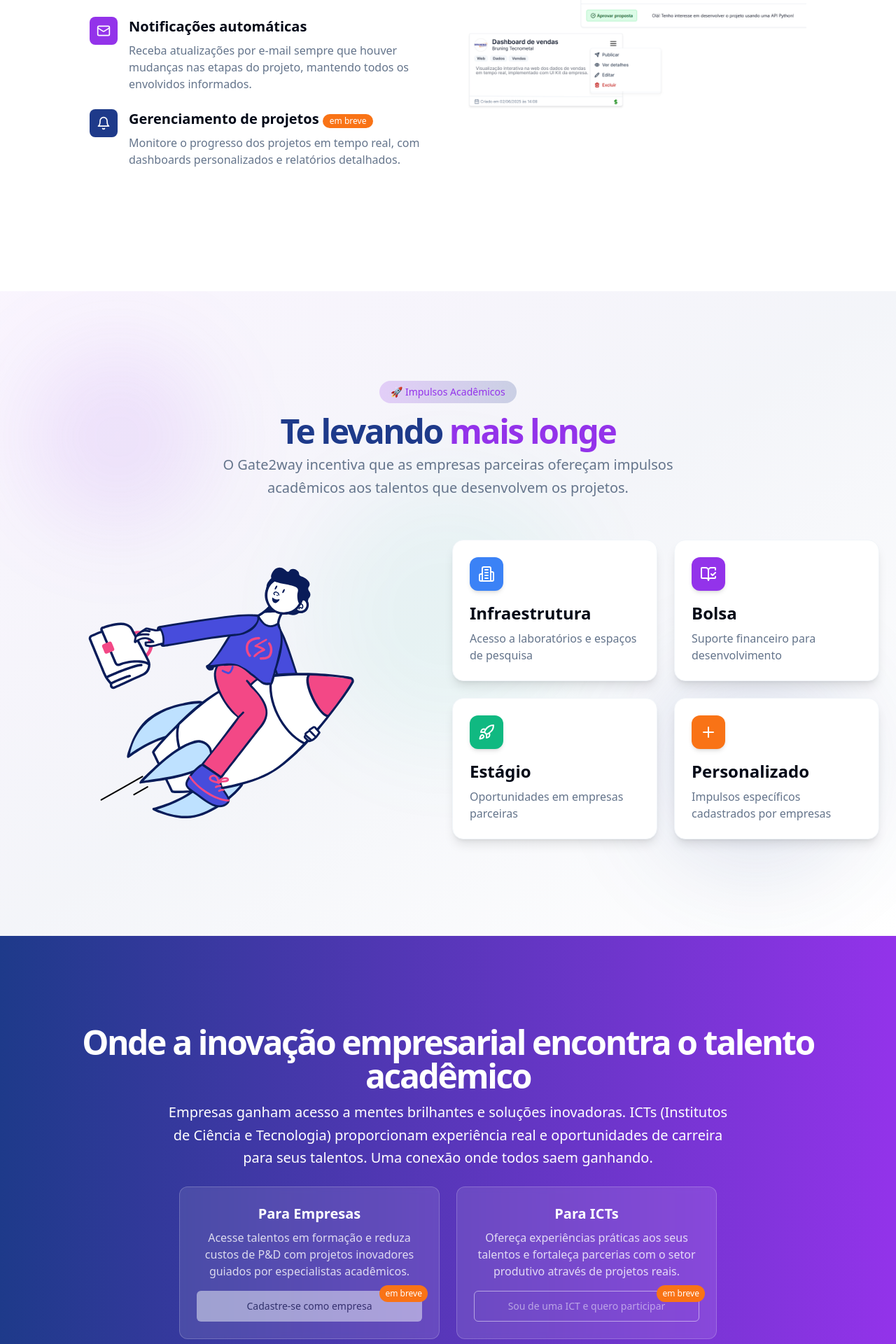
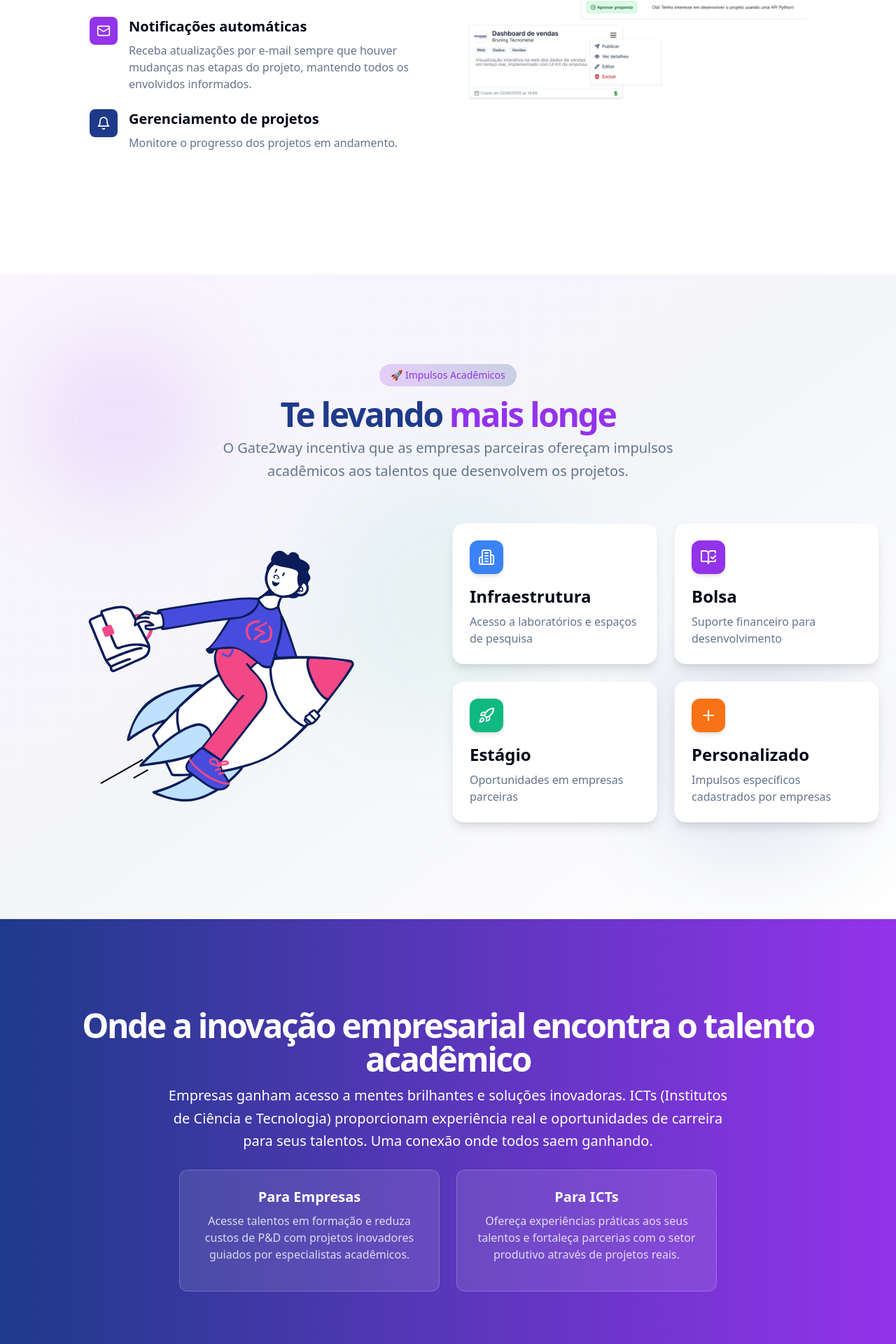
Before and after one commit to eduardobaptist/ga2way, a React (Vite) app: page / in a window 1280 px wide. Shown: the part 1339-3259 px from the top of the page at 70% size. Built offline with nearby package versions, Linux system fonts and the light colour scheme; no server answers.

Commit message:
fix: layout completo

```diff
--- a/src/pages/empresas/EmpresasList.jsx
+++ b/src/pages/empresas/EmpresasList.jsx
@@ -17,7 +17,7 @@ import {
   TableHeader,
   TableRow,
 } from "@/components/ui/table";
-import { Search, PlusCircle, Filter, Loader2 } from "lucide-react";
+import { Search, PlusCircle, Filter, Loader2, ImageOff } from "lucide-react";
 import { EmpresasActions } from "./EmpresasActions";
 import { Link } from "react-router-dom";
 import { toast } from "@/hooks/use-toast";
--- a/src/pages/home/Home.jsx
+++ b/src/pages/home/Home.jsx
@@ -19,7 +19,6 @@ import {
 } from "lucide-react";
 import { Player } from "@lottiefiles/react-lottie-player";
 import { Button } from "@/components/ui/button";
-import { Badge } from "@/components/ui/badge";
 
 export function Home() {
   const incentives = [
@@ -209,14 +208,10 @@ export function Home() {
                     <div className="flex items-center">
                       <h3 className="text-xl font-bold">
                         Gerenciamento de projetos{" "}
-                        <span className="inline-flex items-center rounded-full bg-orange-500 hover:bg-orange-500 text-white px-2.5 py-0.5 text-xs font-medium">
-                          em breve
-                        </span>
                       </h3>
                     </div>
                     <p className="text-muted-foreground">
-                      Monitore o progresso dos projetos em tempo real, com
-                      dashboards personalizados e relatórios detalhados.
+                      Monitore o progresso dos projetos em andamento.
                     </p>
                   </div>
                 </div>
@@ -340,22 +335,6 @@ export function Home() {
                     Acesse talentos em formação e reduza custos de P&D com
                     projetos inovadores guiados por especialistas acadêmicos.
                   </p>
-                  <div className="relative">
-                    <Button
-                      size="lg"
-                      variant="secondary"
-                      className="w-full"
-                      disabled
-                    >
-                      Cadastre-se como empresa
-                    </Button>
-                    <Badge
-                      variant="secondary"
-                      className="absolute -top-2 -right-2 bg-orange-500 hover:bg-orange-500 text-white border-0 text-xs font-medium px-2 py-1"
-                    >
-                      em breve
-                    </Badge>
-                  </div>
                 </div>
                 <div className="bg-white/10 backdrop-blur-sm p-6 rounded-xl border border-white/20">
                   <h3 className="text-xl font-semibold mb-2 text-center">
@@ -365,22 +344,6 @@ export function Home() {
                     Ofereça experiências práticas aos seus talentos e fortaleça
                     parcerias com o setor produtivo através de projetos reais.
                   </p>
-                  <div className="relative">
-                    <Button
-                      size="lg"
-                      variant="outline"
-                      className="w-full bg-transparent border-white text-white hover:bg-white/10 hover:text-white"
-                      disabled
-                    >
-                      Sou de uma ICT e quero participar
-                    </Button>
-                    <Badge
-                      variant="secondary"
-                      className="absolute -top-2 -right-2 bg-orange-500 hover:bg-orange-500 text-white border-0 text-xs font-medium px-2 py-1"
-                    >
-                      em breve
-                    </Badge>
-                  </div>
                 </div>
               </div>
             </div>
```
